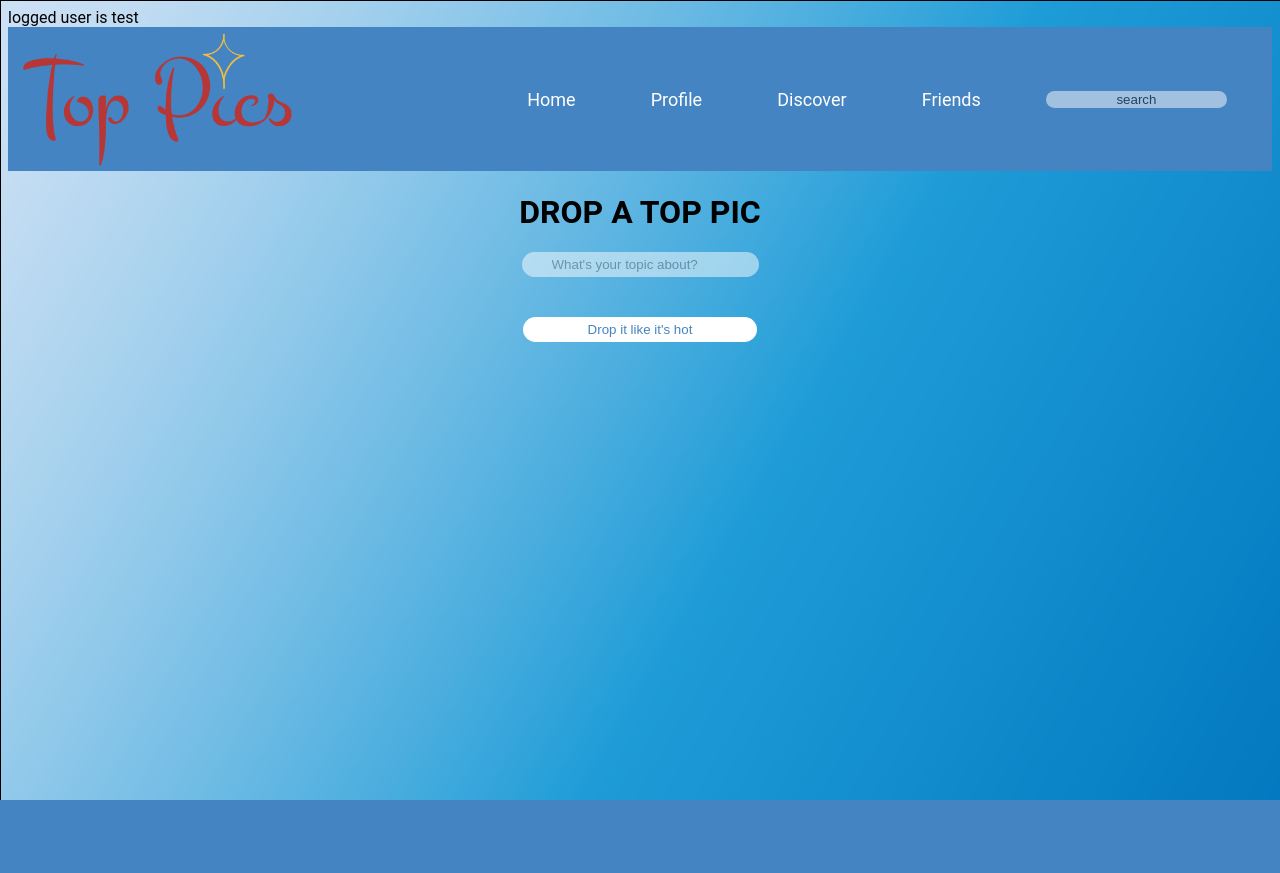
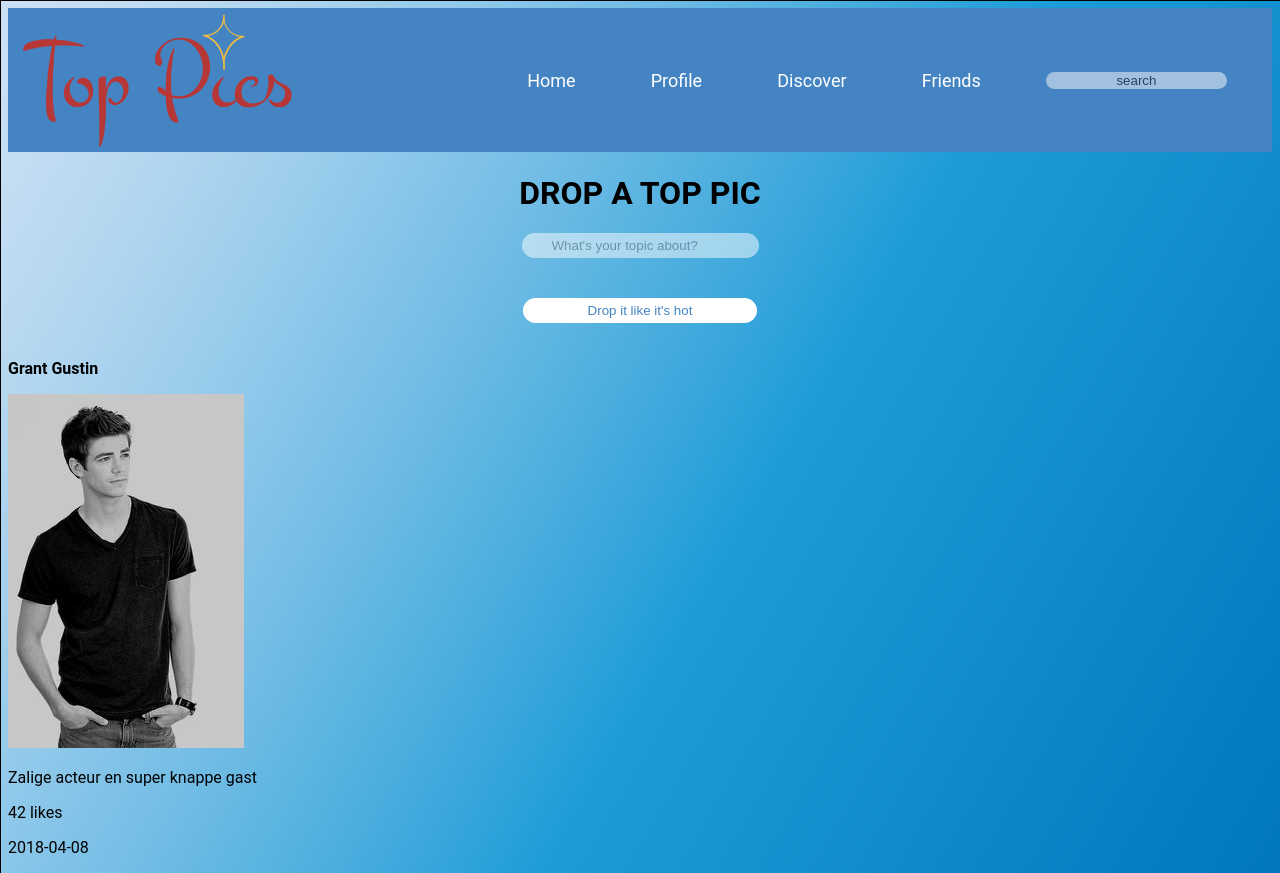
Before and after one commit to LisaWijffels/toppics, a PHP site: page /?post_id=1 in a window 1280 px wide. Before the commit the page ends 800 px from the top, so only its background shows below. Run offline with PHP 8.4, Linux system fonts and the light colour scheme; a user stored in the database is signed in; data that the repository does not hold is empty.

Commit message:
feed css

```diff
--- a/classes/Db.class.php
+++ b/classes/Db.class.php
@@ -1,13 +1,13 @@
 <?php
 
-    class Db {
+   /* class Db {
         private static $conn;
 
         /*
             @return PDO connection
             -> if exists -> return existing
             -> if !exists -> return new PDO
-        */
+
         public static function getInstance() {
 
             require_once dirname(__FILE__) . '\..\settings\db.php';
--- a/classes/Post.class.php
+++ b/classes/Post.class.php
@@ -1,6 +1,6 @@
 <?php
 
-include_once('Db.class.php');
+//include_once('Db.class.php');
 
     class Post {
         private $post_id;
@@ -102,12 +102,12 @@ include_once('Db.class.php');
 
         public static function ShowPosts()
         {
-             $conn = Db::getInstance();
-             $statement = $conn->prepare("select * from posts ORDER BY post_date desc limit 2");
-             $statement->execute();
+             //$conn = Db::getInstance();
+             //$statement = $conn->prepare("select * from posts ORDER BY post_date desc limit 2");
+             //$statement->execute();
 
-            return $statement->fetchAll(PDO::FETCH_ASSOC);
+            //return $statement->fetchAll(PDO::FETCH_ASSOC);
         }
-    }
+        }
 
 ?>
--- a/css/style.css
+++ b/css/style.css
@@ -141,6 +141,11 @@ h1
     margin-bottom: 20px;
 }
 
+.feed__postUser
+{
+    font-weight: bold;
+}
+
 
 @media (min-width: 30em)
 {
--- a/index.php
+++ b/index.php
@@ -1,11 +1,12 @@
 <?php
-session_start();
+/*session_start();
 
 if(isset ($_SESSION['username'])){
     echo "logged user is ".$_SESSION['username'];
 } else {
     header('Location: login.php');
 }
+*/
 
 include_once("classes/Post.class.php");
 
@@ -46,15 +47,12 @@ $posts = Post::showPosts();
         <div class=feed>
             <div class="feed__post">
 
-        <?php foreach ($posts as $p): ?>
+                <p class="feed__postUser">Grant Gustin</p>
+                <img class="feed__postImg" src="img/grantgustin.jpg">
+                <p class="feed__postDesc">Zalige acteur en super knappe gast</p>
+                <p class="feed__postLikes">42 likes</p>
+                <p class="feed__postDate">2018-04-08</p>
 
-            <strong class="feed__postUser">Dwayne johnson</strong>
-            <img src="<?php echo $p['post_image']; ?>">
-            <p class="feed__postDesc"><?php echo $p['post_desc']; ?></p>
-            <p class="feed__postLikes"><?php echo $p['post_likes']; ?></p>
-            <p class="feed__postDate"><?php echo $p['post_date']; ?></p>
-
-        <?php endforeach; ?>
             </div>
         </div>
     </main>
```
Also changed, not shown: img/grantgustin.jpg (added). Lines whose indentation alone changed are shown as unchanged.
